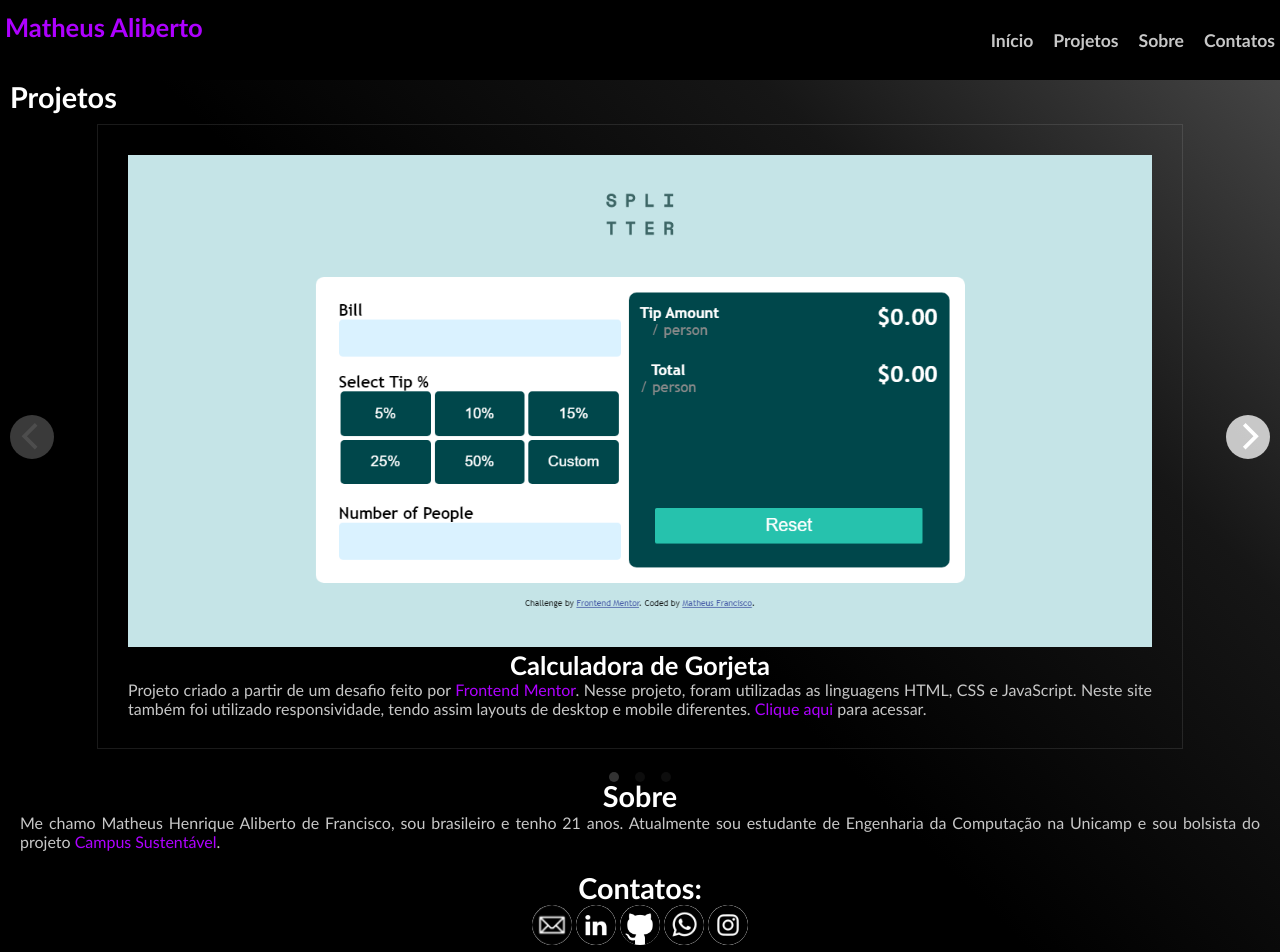
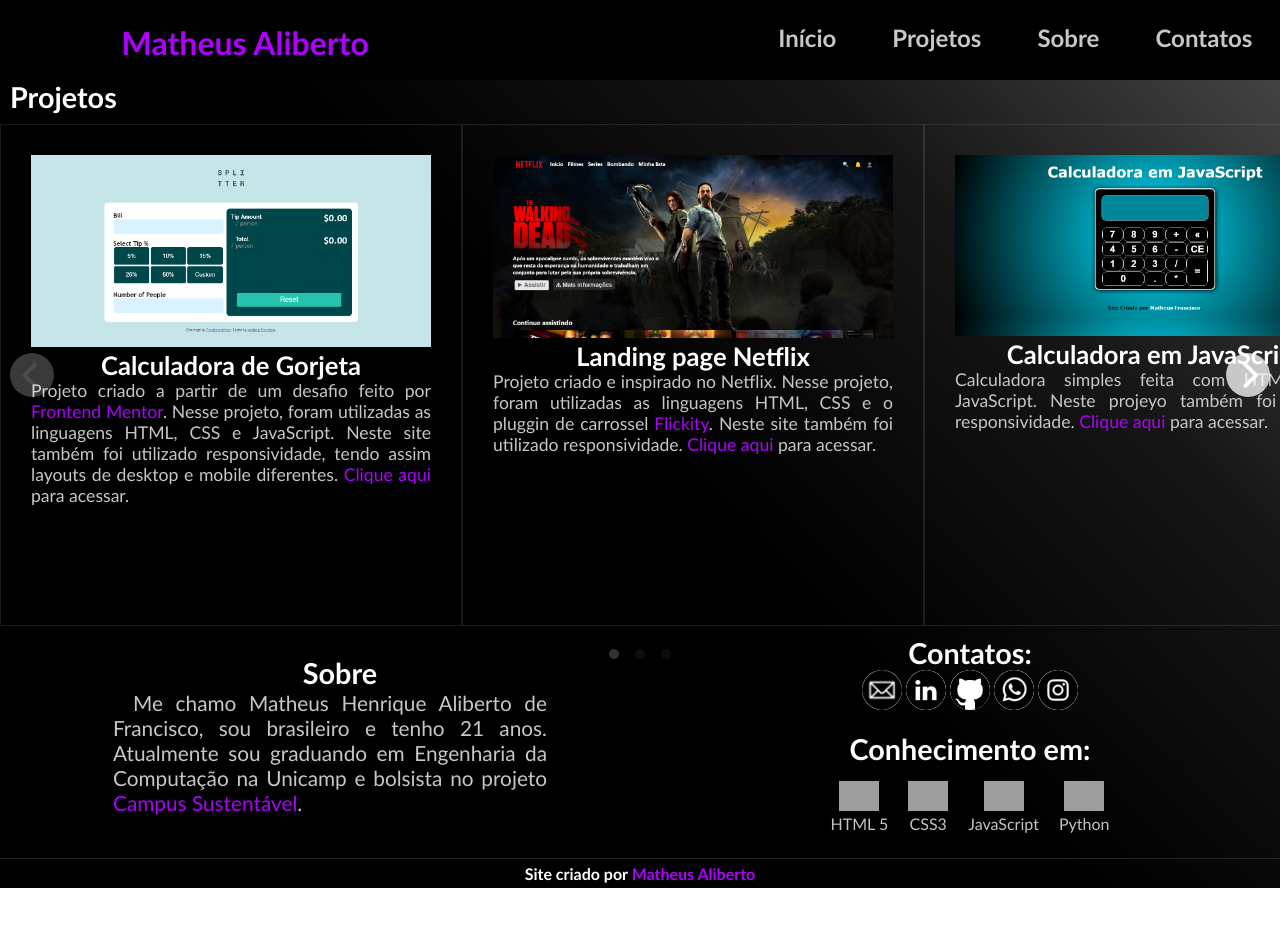
Before and after one commit to matheusaliberto/Portfolio, a plain HTML site: page index.html in a window 1280 px wide. Shown: the top 952 px of the page. After the commit the page ends 888 px from the top, so only its background shows below. Drawn offline with nearby package versions, Linux system fonts and the light colour scheme; grey boxes are pictures that could not be loaded.

Commit message:
update css para desktop

```diff
--- a/estilos/style.css
+++ b/estilos/style.css
@@ -3,21 +3,39 @@ a{text-decoration: none;}
 ul{list-style: none;}
 body{background-image: linear-gradient(45deg, rgb(0, 0, 0) 50%, rgb(22, 22, 22), rgb(75, 75, 75));max-width: 100%;}
 
-@media screen and (min-width:600px){
-   header{padding: 0 50px;}
+@media screen and (min-width:800px){
+   /*CABECALHO*/
+   header{width: 100%; background-color: black; z-index: 2; display:flex; position: fixed; justify-content: space-between !important; padding:0 5% !important; box-sizing: border-box !important; height: 10vh !important;}
+   header .logo{font-size: 2em !important; padding: 2% 5% !important; box-sizing: border-box !important; height: 100%;}
+   nav.menu{width: 40%;}
+   .menu ul{ font-size: 1.5em !important;}
+   .menu ul li{padding: 5% !important; box-sizing: border-box !important; height: 100%;}
+
+   /*PROJETOS*/
+   .projeto p{font-size: 1.1em;}
+
+   /*CONTAINER*/
+   .container{display: flex;}
+
+   /*SOBRE*/
+   .sobre{width: 50%; text-align: justify; text-indent: 20px;}
+   .sobre p{width: 70%; margin: auto; font-size: 1.3em;}
+
+   /*CONTATOS*/
+   .contatos{width: 50%; text-align: center;}
 }
 /*CABECALHO*/
-header{width: 100%; background-color: black; z-index: 2; display:flex; position: fixed; justify-content: space-between;height: 10vh; padding: 0 5px;}
-header .logo{text-align: center; padding: 12px 0;font-size: 1.6em; font-weight: bolder;align-items: center; height: 100%; color: rgb(174, 0, 255);}
+header{width: 100%; background-color: black; z-index: 2; display:flex; position: fixed; justify-content: space-around; padding:5px;}
+header .logo{text-align: center;font-size: 1.6em; font-weight: bolder;align-items: center; height: 100%; color: rgb(174, 0, 255);}
 .menu ul{ display: flex; font-size: 1.1em; height: 100%; align-items: center;}
-.menu ul li{ padding:10px; font-weight: bold;}
+.menu ul li{font-weight: bold; margin-right: 10px;}
 .menu ul li a{color: rgb(199, 199, 199);}
-.menu ul li:hover{background-color: rgb(43, 43, 43);}
+.menu ul li:hover{background-color: rgba(174, 0, 255, 0.199);}
 
 /*PROJETOS*/
-.projetos{padding-top: 10vh;width: 100%;min-height: 80vh;}
+.projetos{padding-top: 10vh;width: 100%;min-height: 60vh;}
 .projetos h2{font-size: 1.8em;margin: 0 10px;}
-.projeto{width: 80%;min-height: 55vh;margin: 10px auto;text-align: center;padding: 30px; border: 1px solid rgba(255, 255, 255, 0.1);}
+.projeto{width: 400px;min-height: 55vh; max-height: 55vh; margin: 10px auto;text-align: center;padding: 30px; border: 1px solid rgba(255, 255, 255, 0.1);}
 .projeto img{width: 100%;}
 .projeto h3{font-size: 1.6em;}
 .projeto p{text-align: justify;color: rgb(199, 199, 199);}
--- a/index.html
+++ b/index.html
@@ -53,7 +53,7 @@
             <section class='sobre'>
                 <h2>Sobre</h2>
                 <p>
-                    Me chamo Matheus Henrique Aliberto de Francisco, sou brasileiro e tenho 21 anos. Atualmente sou estudante de Engenharia da Computação na Unicamp e sou bolsista do projeto <a href="https://www.campus-sustentavel.unicamp.br" target="_blank">Campus Sustentável</a>.
+                    Me chamo Matheus Henrique Aliberto de Francisco, sou brasileiro e tenho 21 anos. Atualmente sou graduando em Engenharia da Computação na Unicamp e bolsista no projeto <a href="https://www.campus-sustentavel.unicamp.br" target="_blank">Campus Sustentável</a>.
                 </p>
             </section>
             <section class='contatos' id="menu-contatos">
```
